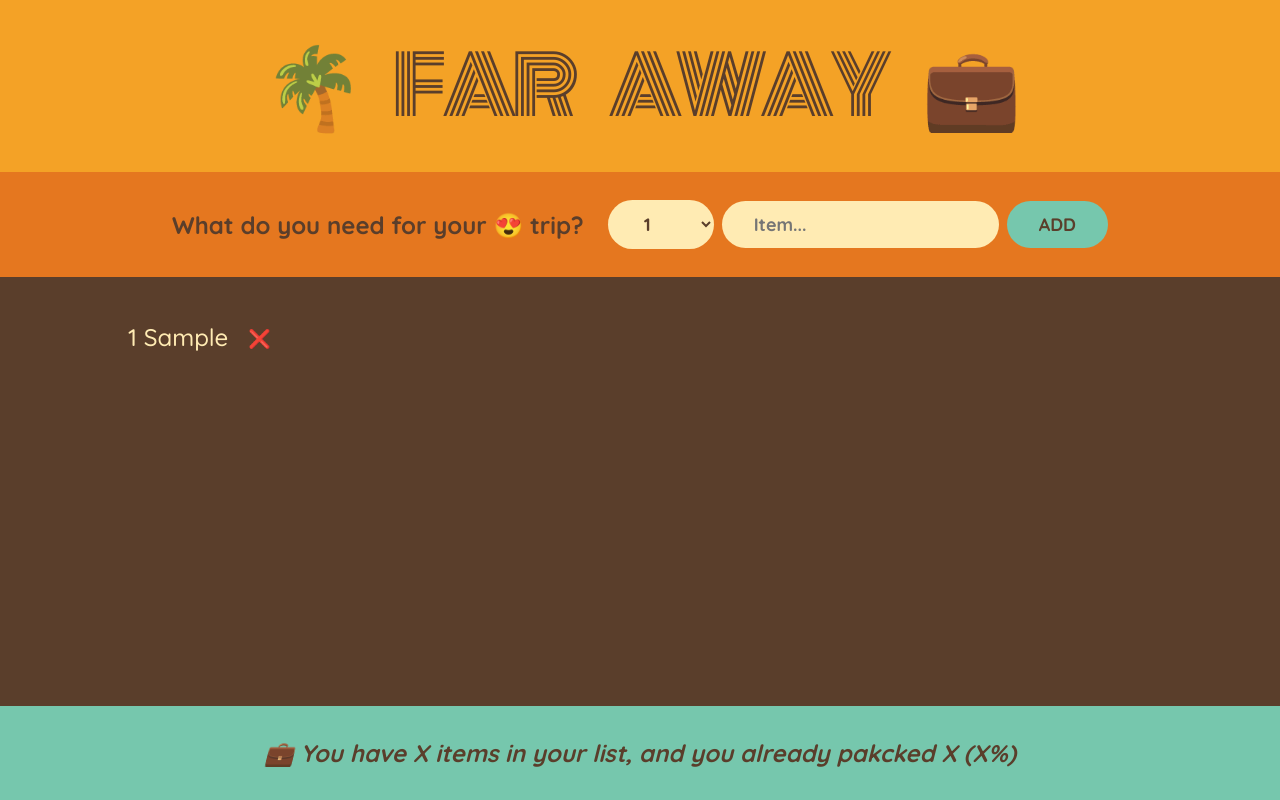
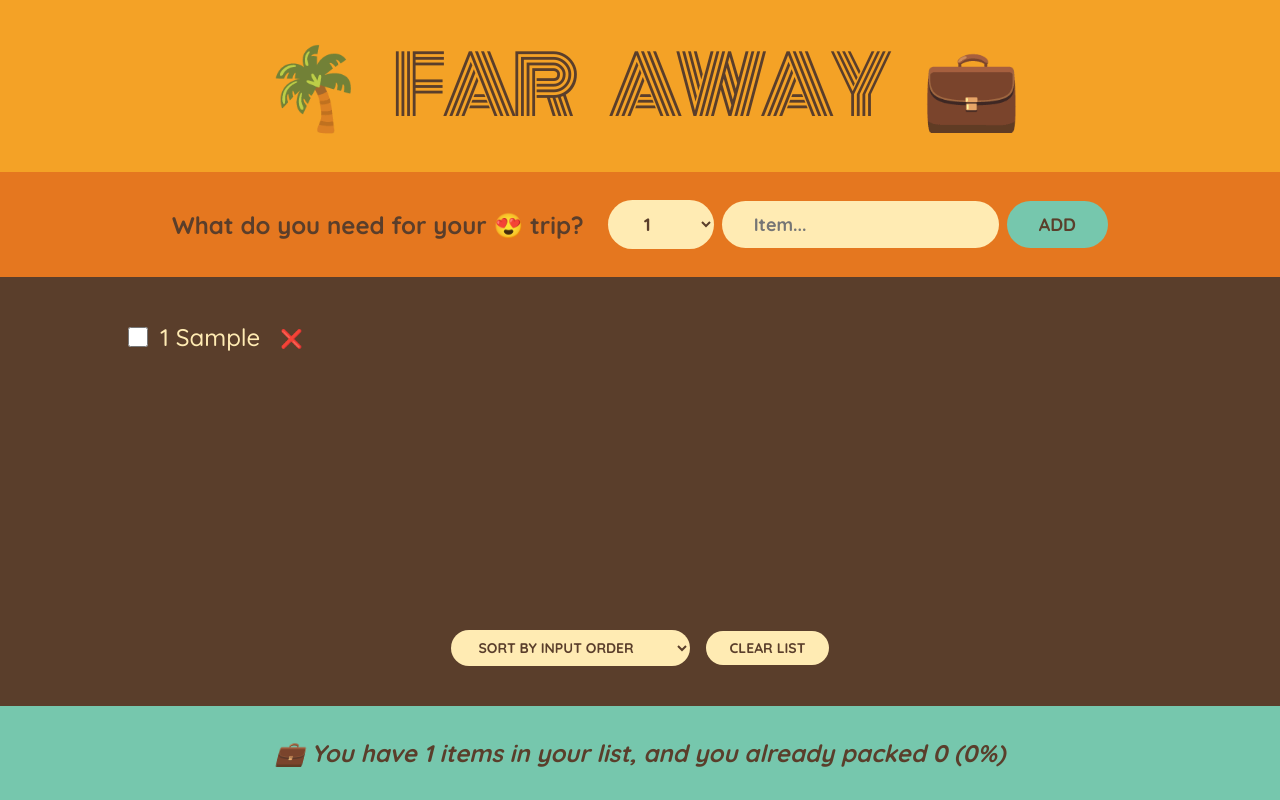
Before and after one commit to Ayanprogrammer11/TravelList, a React (Create React App) app: page / in a window 1280 px wide. Both pictures are taken after typing "Sample" into the empty fields and a click on the button "ADD". Built offline with nearby package versions, Linux system fonts and the light colour scheme.

Commit message:
Completed Far away application

```diff
--- a/src/App.js
+++ /dev/null
@@ -1,109 +0,0 @@
-import { useState } from "react";
-
-const initialItems = [
-  { id: 1, description: "Passports", quantity: 2, packed: false },
-  { id: 2, description: "Socks", quantity: 12, packed: false },
-  { id: 3, description: "Underwear", quantity: 12, packed: false },
-  { id: 4, description: "Sleeping Pills", quantity: 2, packed: true },
-  { id: 5, description: "Toothbrush", quantity: 1, packed: true },
-  { id: 6, description: "iPhone Charger", quantity: 1, packed: true },
-  { id: 7, description: "MacBook Charger", quantity: 1, packed: false },
-  { id: 8, description: "Sandwich", quantity: 1, packed: true },
-];
-
-export default function App() {
-  const [items, setItems] = useState([]);
-  function handleAddItems(item) {
-    setItems((prevItems) => [...prevItems, item]);
-  }
-  function handleDeleteItem(id) {
-    setItems((prevItems) => prevItems.filter(item => item.id !== id));
-  }
-  return (
-    <div className="app">
-      <Logo />
-      <Form onAddItems={handleAddItems} />
-      <PackingList items={items} onDeleteItem={handleDeleteItem} />
-      <Stats />
-    </div>
-  );
-}
-
-function Logo() {
-  return <h1>🌴 Far Away 💼</h1>;
-}
-
-
-function Form({ onAddItems }) {
-  const [description, setDescription] = useState("");
-  const [quantity, setQuantity] = useState(1);
-
-  function handleSubmit(e) {
-    e.preventDefault();
-
-    if (!description) return;
-
-    const newItem = {
-      id: Date.now(),
-      description,
-      quantity,
-      packed: false,
-    };
-    console.log(newItem);
-    onAddItems(newItem);
-
-    setDescription("");
-    setQuantity(1);
-  }
-  return (
-    <form className="add-form" onSubmit={handleSubmit}>
-      <h3>What do you need for your 😍 trip?</h3>
-      <select value={quantity} onChange={(e) => setQuantity(e.target.value)}>
-        {Array.from({ length: 20 }, (_, i) => i + 1).map((num) => (
-          <option value={num} key={num}>
-            {num}
-          </option>
-        ))}
-      </select>
-      <input
-        type="text"
-        placeholder="Item..."
-        value={description}
-        onChange={(e) => setDescription(e.target.value)}
-      />
-      <button>Add</button>
-      </form>
-  );
-}
-
-function PackingList({ items, onDeleteItem }) {
-  return (
-    <div className="list">
-      <ul>
-        {items.map((item) => (
-          <Item item={item} key={item.id} onDeleteItem={onDeleteItem} />
-        ))}
-      </ul>
-    </div>
-  );
-}
-
-function Item({ item, onDeleteItem }) {
-
-  return (
-    <li>
-      <span style={item.packed ? { textDecoration: "line-through" } : {}}>
-        {item.quantity} {item.description}
-      </span>
-      <button onClick={() => onDeleteItem(item.id)}>❌</button>
-    </li>
-  );
-}
-
-function Stats() {
-  return (
-    <footer className="stats">
-      <em>💼 You have X items in your list, and you already pakcked X (X%)</em>
-    </footer>
-  );
-}
--- /dev/null
+++ b/src/components/App.js
@@ -0,0 +1,46 @@
+import { useState } from "react";
+import Logo from "./Logo";
+import Form from "./Form";
+import PackingList from "./PackingList";
+import Stats from "./Stats";
+
+
+const initialItems = [
+  { id: 1, description: "Passports", quantity: 2, packed: false },
+  { id: 2, description: "Socks", quantity: 12, packed: false },
+  { id: 3, description: "Underwear", quantity: 12, packed: false },
+  { id: 4, description: "Sleeping Pills", quantity: 2, packed: true },
+  { id: 5, description: "Toothbrush", quantity: 1, packed: true },
+  { id: 6, description: "iPhone Charger", quantity: 1, packed: true },
+  { id: 7, description: "MacBook Charger", quantity: 1, packed: false },
+  { id: 8, description: "Sandwich", quantity: 1, packed: true },
+];
+
+export default function App() {
+  const [items, setItems] = useState([]);
+  function handleAddItems(item) {
+    setItems((prevItems) => [...prevItems, item]);
+  }
+  function handleDeleteItem(id) {
+    setItems((prevItems) => prevItems.filter(item => item.id !== id));
+
+  }
+
+  function handleTogglePacked(id) {
+    setItems((prevItems) => prevItems.map(item => item.id === id ? {...item, packed: !item.packed} : {...item}));
+  }
+
+  function handleDeleteAllItems() {
+    const confirmed = window.confirm('Do you really want to delete all items?');
+    confirmed && setItems([]);
+  }
+
+  return (
+    <div className="app">
+      <Logo />
+      <Form onAddItems={handleAddItems} />
+      <PackingList items={items} onDeleteItem={handleDeleteItem} onTogglePacked={handleTogglePacked} onDeleteAllItems={handleDeleteAllItems}/>
+      <Stats items={items} />
+    </div>
+  );
+}
--- /dev/null
+++ b/src/components/Form.js
@@ -0,0 +1,42 @@
+import { useState } from "react";
+export default function Form({ onAddItems }) {
+  const [description, setDescription] = useState("");
+  const [quantity, setQuantity] = useState(1);
+
+  function handleSubmit(e) {
+    e.preventDefault();
+
+    if (!description) return;
+
+    const newItem = {
+      id: Date.now(),
+      description,
+      quantity,
+      packed: false,
+    };
+    console.log(newItem);
+    onAddItems(newItem);
+
+    setDescription("");
+    setQuantity(1);
+  }
+  return (
+    <form className="add-form" onSubmit={handleSubmit}>
+      <h3>What do you need for your 😍 trip?</h3>
+      <select value={quantity} onChange={(e) => setQuantity(e.target.value)}>
+        {Array.from({ length: 20 }, (_, i) => i + 1).map((num) => (
+          <option value={num} key={num}>
+            {num}
+          </option>
+        ))}
+      </select>
+      <input
+        type="text"
+        placeholder="Item..."
+        value={description}
+        onChange={(e) => setDescription(e.target.value)}
+      />
+      <button>Add</button>
+      </form>
+  );
+}
--- /dev/null
+++ b/src/components/Item.js
@@ -0,0 +1,12 @@
+export default function Item({ item, onDeleteItem, onTogglePacked }) {
+
+  return (
+    <li>
+      <input type="checkbox" value={item.packed} onChange={() => onTogglePacked(item.id)} />
+      <span style={item.packed ? { textDecoration: "line-through" } : {}}>
+        {item.quantity} {item.description}
+      </span>
+      <button onClick={() => onDeleteItem(item.id)}>❌</button>
+    </li>
+  );
+}
--- /dev/null
+++ b/src/components/Logo.js
@@ -0,0 +1,3 @@
+export default function Logo() {
+  return <h1>🌴 Far Away 💼</h1>;
+}
--- /dev/null
+++ b/src/components/PackingList.js
@@ -0,0 +1,30 @@
+import { useState } from "react";
+import Item from "./Item";
+
+export default function PackingList({ items, onDeleteItem, onTogglePacked , onDeleteAllItems}) {
+  const [sortBy, setSortBy] = useState('input');
+
+  let sortedItems;
+  if(sortBy === 'input') sortedItems = items;
+  if(sortBy === 'description') sortedItems = [...items].sort((a, b) => a.description.localeCompare(b.description));
+  if(sortBy === 'packed') sortedItems = [...items].sort((a, b) => Number(a.packed) - Number(b.packed));
+  return (
+    <div className="list">
+      <ul>
+        {sortedItems.map((item) => (
+          <Item item={item} key={item.id} onDeleteItem={onDeleteItem} onTogglePacked={onTogglePacked} />
+        ))}
+      </ul>
+
+      <div className="actions">
+        <select value={sortBy} onChange={(e) => setSortBy(e.target.value)}>
+          <option value="input">Sort by input order</option>
+          <option value="description">Sort by description</option>
+          <option value="packed">Sort by packed status</option>
+        </select>
+        <button onClick={onDeleteAllItems}>Clear List</button>
+      </div>
+
+    </div>
+  );
+}
--- /dev/null
+++ b/src/components/Stats.js
@@ -0,0 +1,18 @@
+export default function Stats({items}) {
+  if(!items.length) return (
+    <footer className="stats">
+      <em>Start by adding some items! 🚀</em>
+    </footer>
+  )
+  const numPacked = items.filter(item => item.packed).length;
+  const calculatedPercentage = Math.round(numPacked / items.length * 100) || 0;
+  return (
+    <footer className="stats">
+      <em>
+        {calculatedPercentage === 100 ? 'You packed all the items! ✈' :
+        `💼 You have ${items.length} items in your list, and you already packed ${numPacked} (${calculatedPercentage}%)`
+  }
+        </em>
+    </footer>
+  );
+}
--- a/src/index.js
+++ b/src/index.js
@@ -1,7 +1,7 @@
 import React from "react";
 import ReactDOM from "react-dom/client";
 import "./index.css";
-import App from "./App";
+import App from "./components/App";
 
 const root = ReactDOM.createRoot(document.getElementById("root"));
 root.render(
```
